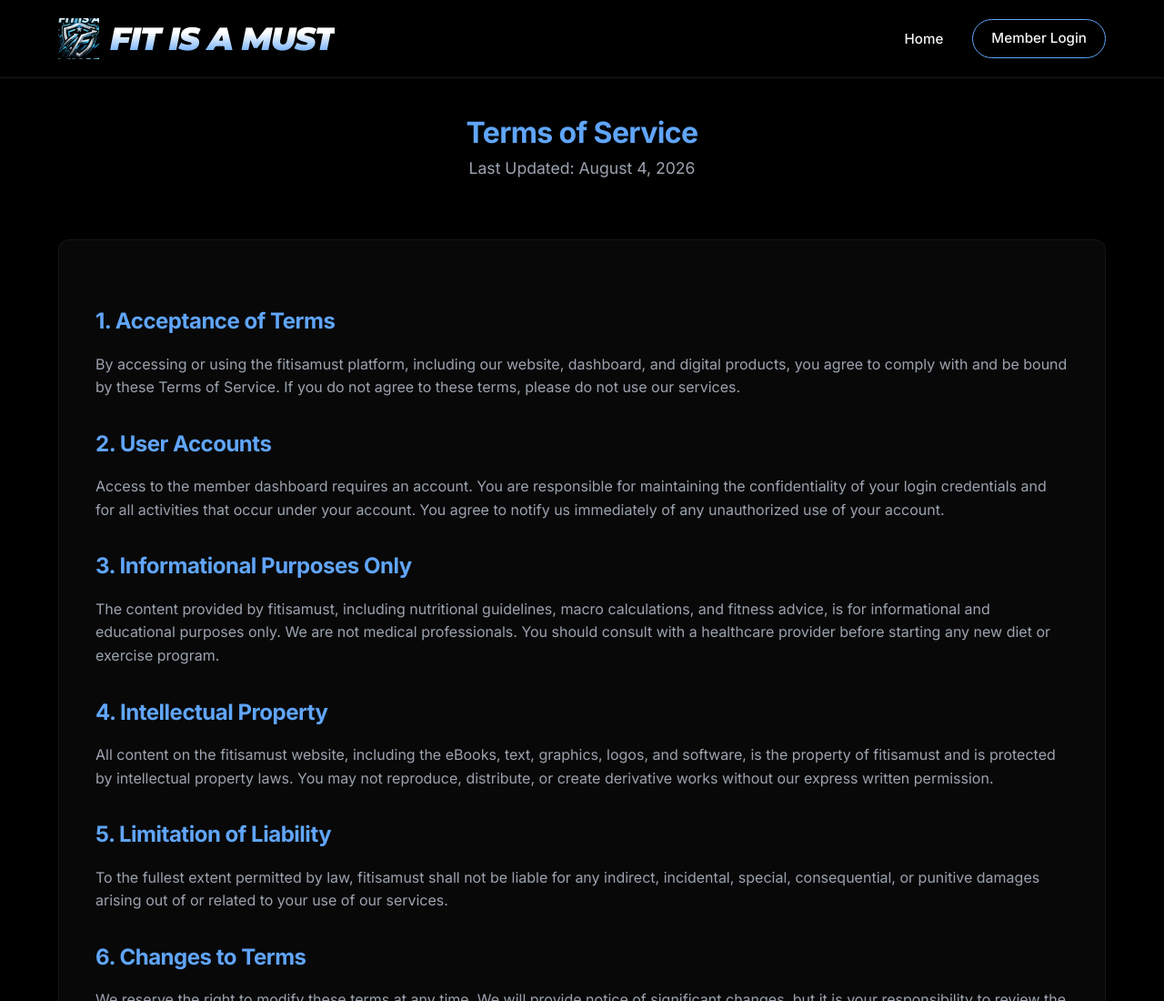
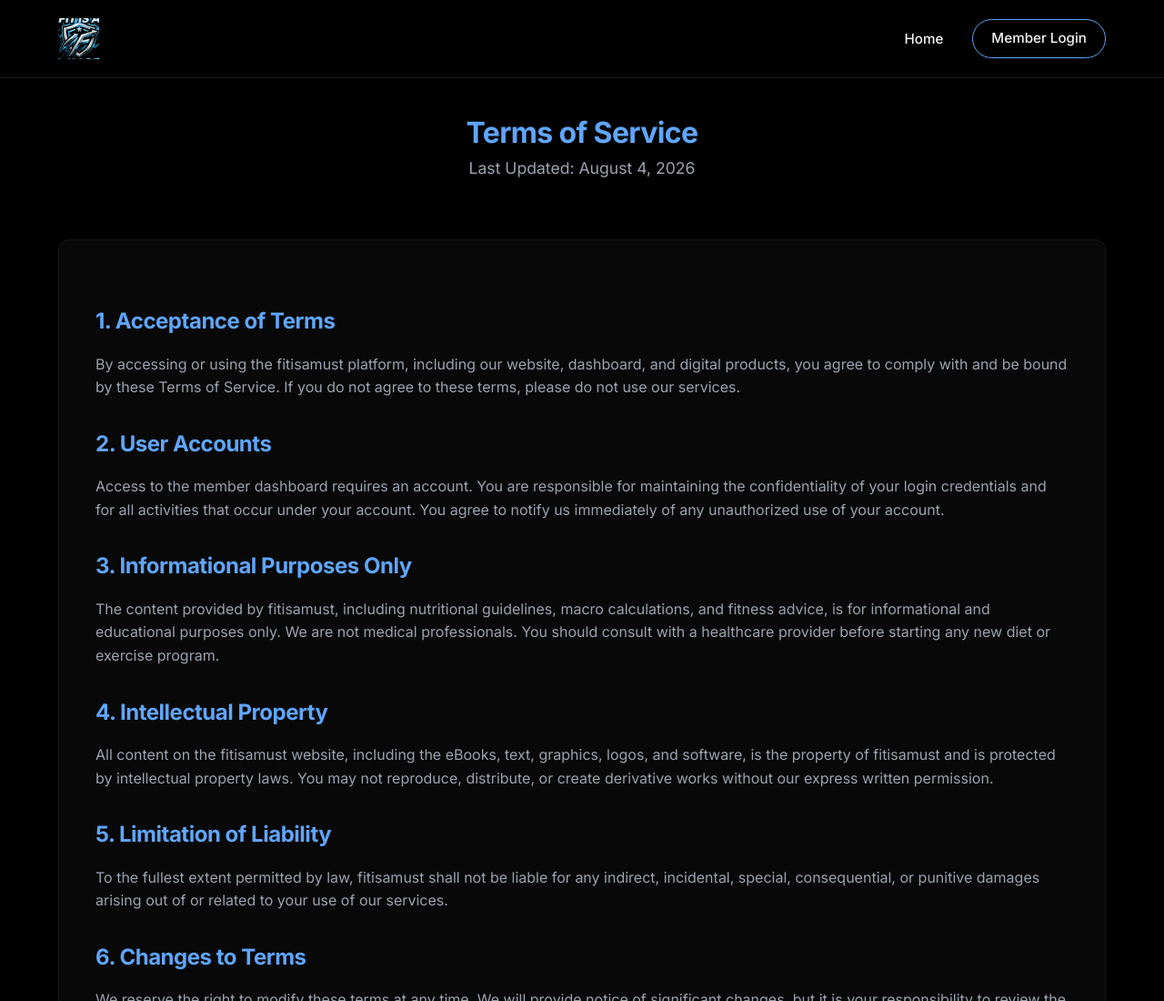
Before and after one commit to weeeeee/fitisamust, a website: page terms.html in a window 1280 px wide. Shown: the top 1100 px of the page at 91% size. Drawn offline with Linux system fonts and the light colour scheme.

Commit message:
style: Remove text from navbar logo, display shield only

```diff
--- a/terms.html
+++ b/terms.html
@@ -28,7 +28,7 @@
     <!-- Navigation -->
     <nav class="navbar">
         <div class="container nav-container">
-            <a href="index.html" class="logo"><img src="shield_logo.png" alt="Shield Logo" class="logo-img"><span class="logo-text">FIT IS A MUST</span></a>
+            <a href="index.html" class="logo"><img src="shield_logo.png" alt="Shield Logo" class="logo-img"></a>
             <button class="mobile-menu-btn" onclick="document.getElementById('nav-links').classList.toggle('active')">
                 <i class="fa-solid fa-bars"></i>
             </button>
```
Also changed, not shown: forum.html (+1 -1 lines), index.html (+1 -1 lines), intake.html (+1 -1 lines), member.html (+1 -1 lines), privacy.html (+1 -1 lines).
